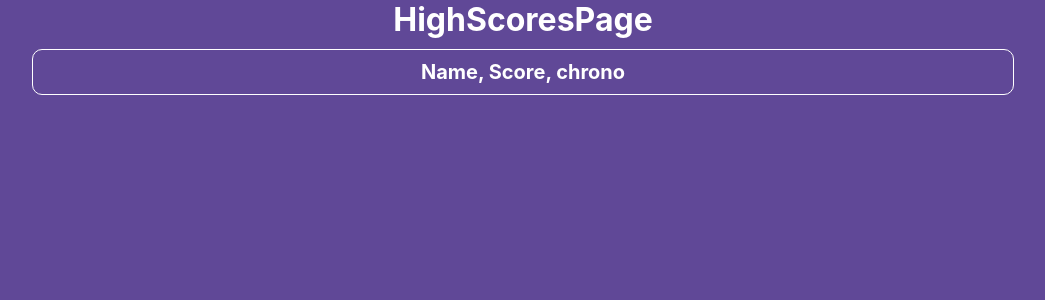
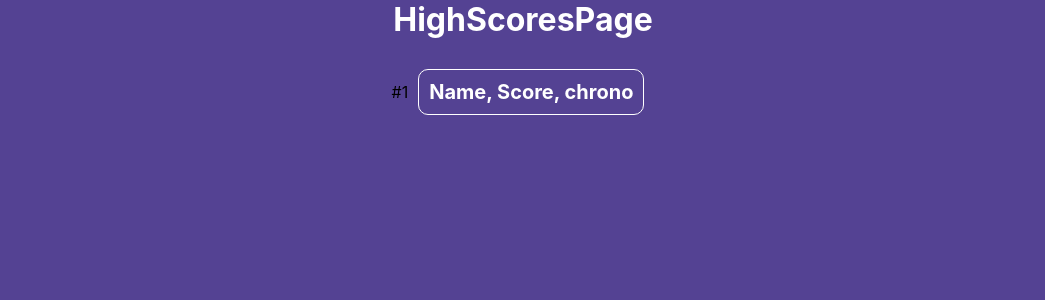
Before and after one commit to theoMich19/Be-APY, a React (Create React App) app in the folder apps/: page /HighScoresPage in a window 1280 px wide. Shown: the top 300 px of the page, without its empty margins (117-1162 px from the left). Built offline with nearby package versions, Linux system fonts and the light colour scheme.

Commit message:
init item

```diff
--- a/apps/src/App.css
+++ b/apps/src/App.css
@@ -1,3 +1,12 @@
+:root{
+  --purple: #544293
+}
+
+
+
+
+
+
 .App {
   text-align: center;
   height: 100vh;
--- a/apps/src/components/highScore/HighScoreItem.js
+++ b/apps/src/components/highScore/HighScoreItem.js
@@ -1,7 +1,12 @@
 const HighScoreItem = () => {
     return (
-       <div className="itemHightScore">
-           Name, Score, chrono
+       <div className="item">
+            <div>
+               #1
+            </div>
+            <div className="itemInfo">
+                 Name, Score, chrono
+            </div>
        </div>
     )
 
--- a/apps/src/components/highScore/highScore.css
+++ b/apps/src/components/highScore/highScore.css
@@ -1,6 +1,6 @@
 .highScorePage{
     height: 100%;
-    background-color: #604897;
+    background-color: var(--purple);
 }
 
 .itemHightScoreAll{
@@ -10,9 +10,22 @@
     align-items: center;
 }
 
-.itemHightScore {
-    background-color: #604897;
-    width: 75%;
+.item{
+    display: flex;
+    flex-direction: row;
+    justify-content: center;
+    align-items: center;
+    margin: 10px;
+    padding: 10px;
+}
+
+.itemIndice{
+
+}
+
+.itemInfo {
+    background-color: var(--purple);
+    width: 100%;
     color: #fff;
     font-size: 20px;
     font-weight: bold;
```
